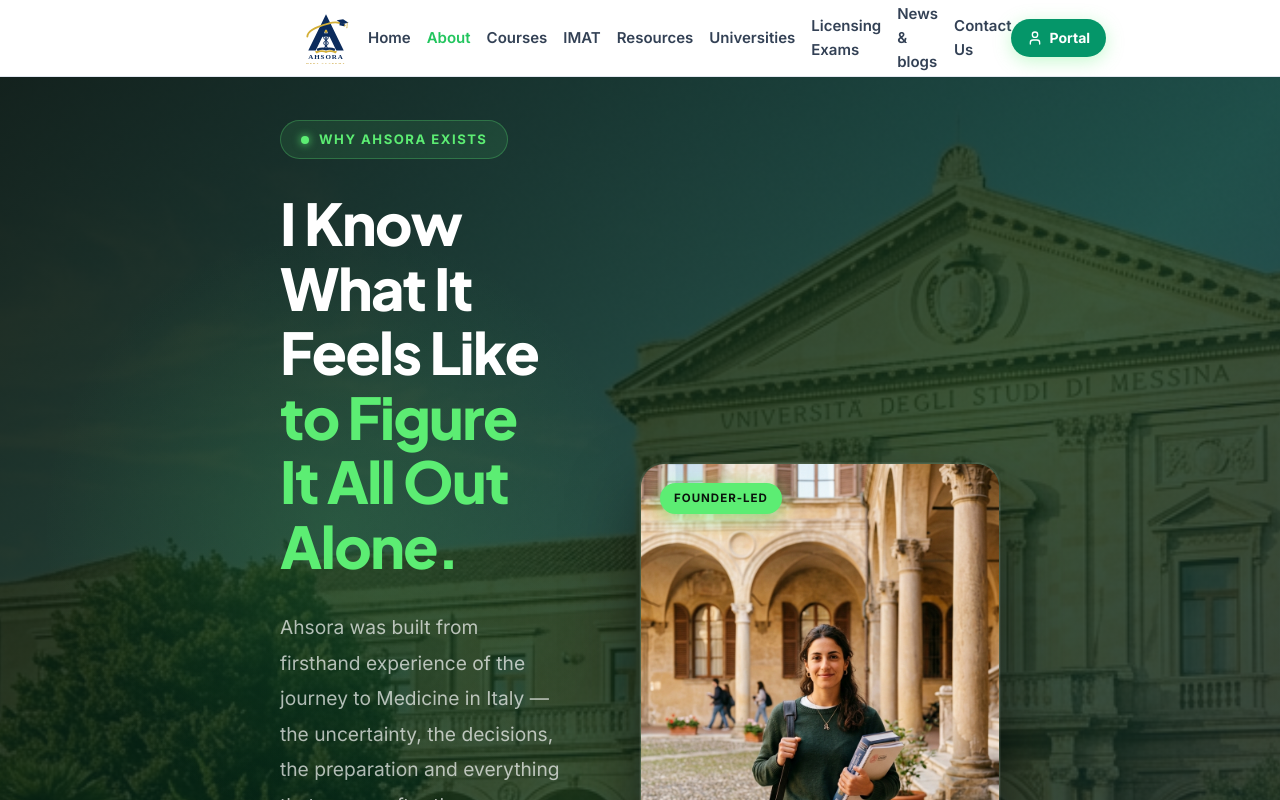
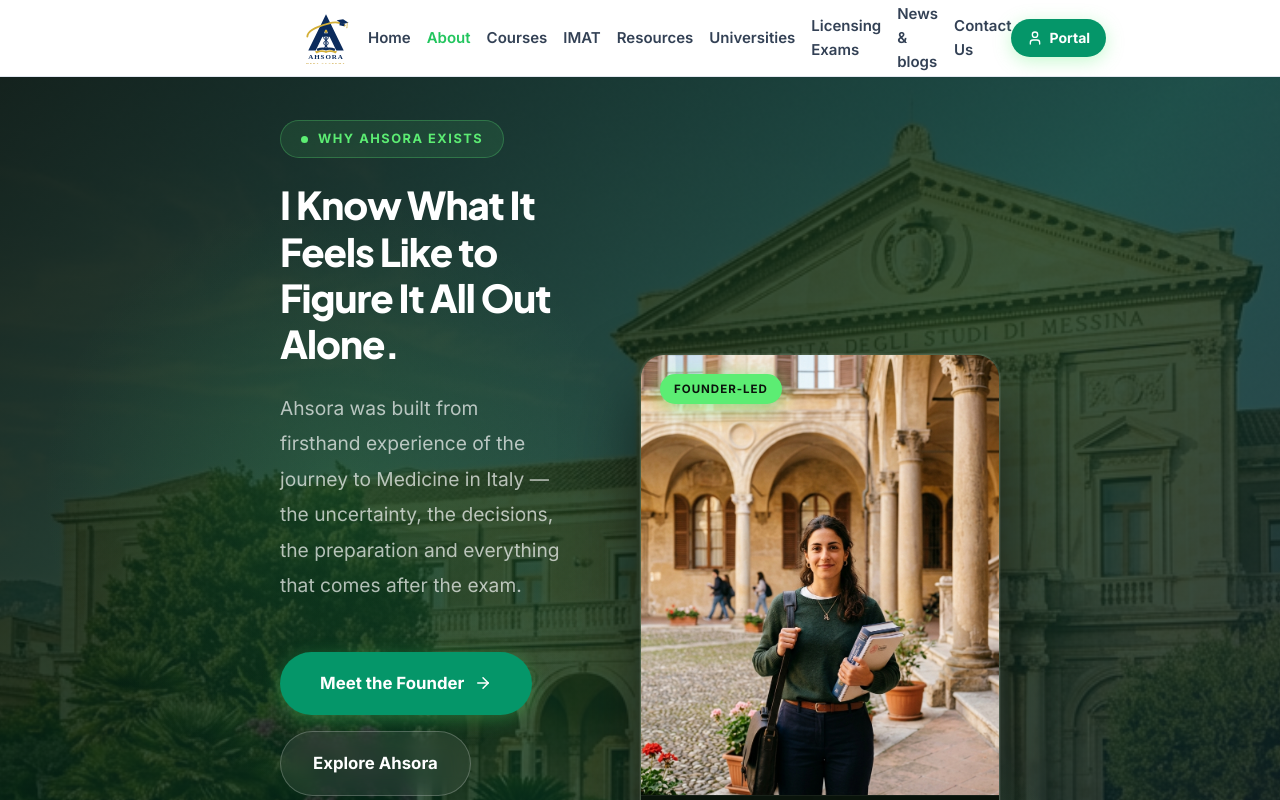
Before and after one commit to ch-muaz-kamboh/Ahsoraa-med-academy, a Next.js app: page /about in a window 1280 px wide. Shown: the top 800 px of the page. Built offline with nearby package versions, Linux system fonts and the light colour scheme; a web font is replaced by a local one.

Commit message:
fix: reduce hero headline font size to prevent word-per-line wrapping

```diff
--- a/src/app/about/page.tsx
+++ b/src/app/about/page.tsx
@@ -142,13 +142,12 @@
             <div className="about-hero-grid" style={{ display: 'grid', gridTemplateColumns: '1fr 360px', gap: '80px', alignItems: 'center', maxWidth: '1300px', margin: '0 auto' }}>
               {/* Left — headline */}
               <div>
-                <div className="reveal" style={{ display: 'inline-flex', alignItems: 'center', gap: '10px', backgroundColor: 'rgba(92,237,115,0.1)', border: '1px solid rgba(92,237,115,0.28)', borderRadius: 'var(--radius-full)', padding: '8px 20px', marginBottom: '32px' }}>
-                  <span style={{ width: '8px', height: '8px', borderRadius: '50%', backgroundColor: 'var(--primary-400)', display: 'inline-block', flexShrink: 0, boxShadow: '0 0 8px var(--primary-400)' }} />
-                  <span style={{ color: 'var(--primary-400)', fontWeight: 700, fontSize: '0.82rem', textTransform: 'uppercase', letterSpacing: '1.5px' }}>Why Ahsora Exists</span>
+                <div className="reveal" style={{ display: 'inline-flex', alignItems: 'center', gap: '10px', backgroundColor: 'rgba(92,237,115,0.1)', border: '1px solid rgba(92,237,115,0.28)', borderRadius: 'var(--radius-full)', padding: '8px 20px', marginBottom: '24px' }}>
+                  <span style={{ width: '7px', height: '7px', borderRadius: '50%', backgroundColor: 'var(--primary-400)', display: 'inline-block', flexShrink: 0 }} />
+                  <span style={{ color: 'var(--primary-400)', fontWeight: 700, fontSize: '0.8rem', textTransform: 'uppercase', letterSpacing: '1.5px' }}>Why Ahsora Exists</span>
                 </div>
-                <h1 className="reveal reveal-delay-1" style={{ fontSize: 'clamp(2.4rem, 4.5vw, 4.2rem)', fontWeight: 900, color: '#FFFFFF', lineHeight: 1.12, letterSpacing: '-1.5px', marginBottom: '32px' }}>
-                  I Know What It Feels Like<br />
-                  <span style={{ color: 'var(--primary-400)' }}>to Figure It All Out Alone.</span>
+                <h1 className="reveal reveal-delay-1" style={{ fontSize: 'clamp(2rem, 3vw, 3rem)', fontWeight: 900, color: '#FFFFFF', lineHeight: 1.2, letterSpacing: '-1px', marginBottom: '24px' }}>
+                  I Know What It Feels Like to Figure It All Out Alone.
                 </h1>
                 <p className="reveal reveal-delay-2" style={{ color: 'rgba(255,255,255,0.68)', fontSize: '1.2rem', lineHeight: 1.85, marginBottom: '48px', maxWidth: '540px' }}>
                   Ahsora was built from firsthand experience of the journey to Medicine in Italy — the uncertainty, the decisions, the preparation and everything that comes after the exam.
```
